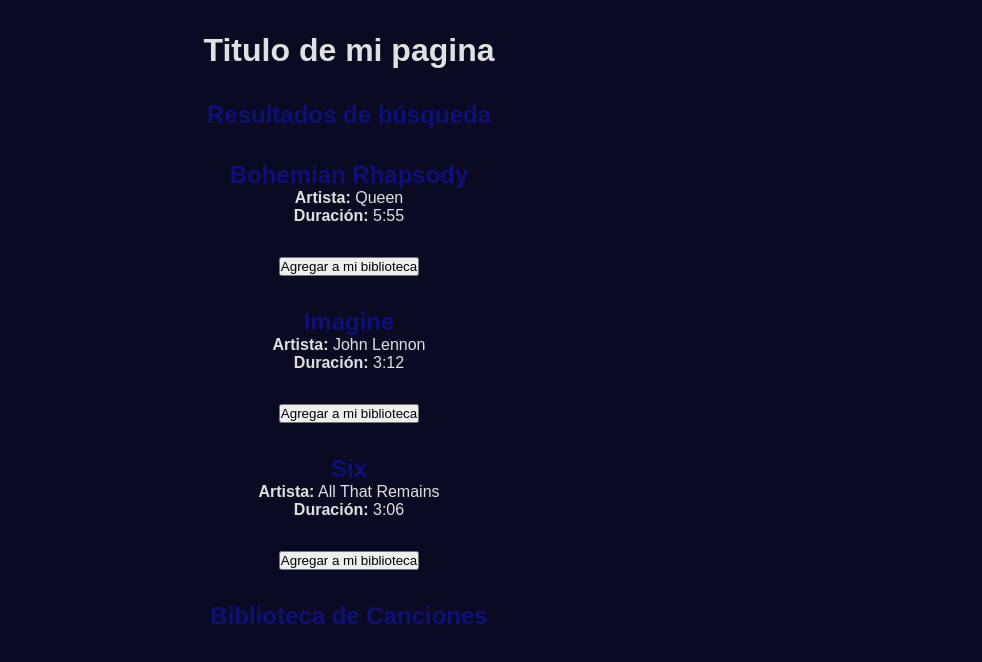
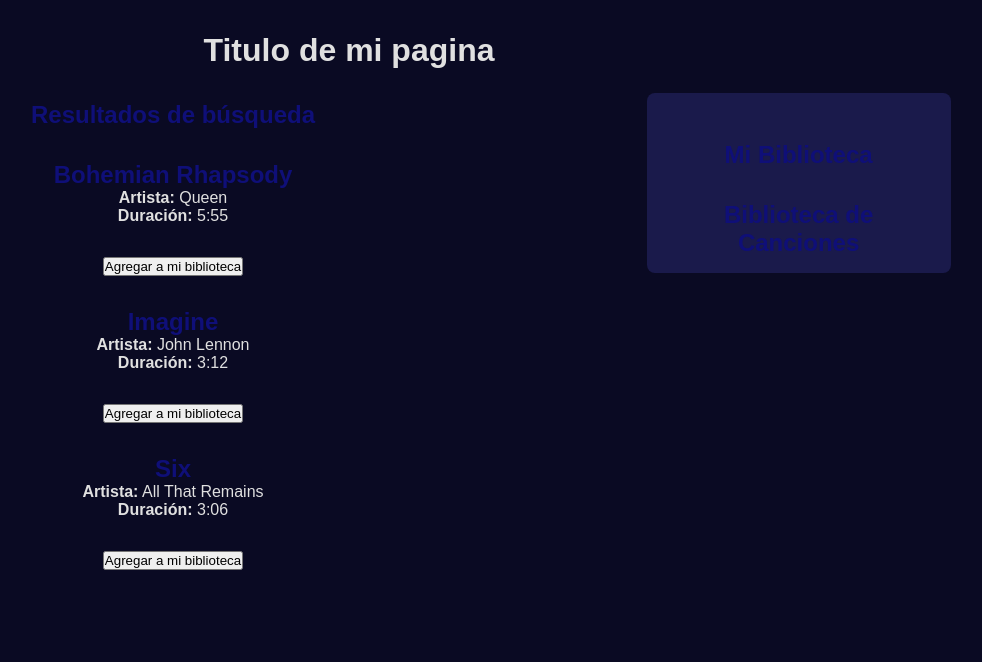
Before and after one commit to ArfaxadRuiz/react-music-app, a React (Create React App) app: page / in a window 1280 px wide. Shown: the top 662 px of the page, without its empty margins (291-1273 px from the left). Built offline with nearby package versions, Linux system fonts and the light colour scheme.

Commit message:
se aplican estilos nuevos a la biblioteca y a las canciones en general

```diff
--- a/src/App.css
+++ b/src/App.css
@@ -1,4 +1,4 @@
-*{
+* {
     margin: 0;
     padding: 0;
     box-sizing: border-box;
@@ -6,15 +6,42 @@
 
 body {
     margin: 0;
-    background-color: #0a0a23; /* Azul muy oscuro */
-    color: rgb(224, 224, 224); /* Letras en blanco */
+    background-color: #0a0a23;
+    color: rgb(224, 224, 224);
     font-family: Arial, sans-serif;
 }
+
 .App {
     text-align: center;
     font-family: Arial, sans-serif;
-    min-height: 100vh; /* Ocupa toda la pantalla */
+    min-height: 100vh;
     padding: 2rem;
+}
+
+.contenido-principal {
+    display: flex;
+    justify-content: center;
+    align-items: flex-start;
+    gap: 2rem;
+}
+
+.main-content {
+    display: flex;
+    flex-direction: column;
+    align-items: center;
+    width: 70%;
+    margin-right: 1rem;
+}
+
+.library {
+    width: 25%;
+    background-color: #1a1a4b;
+    padding: 1rem;
+    border-radius: 8px;
+    height: fit-content;
+    position: sticky;
+    top: 2rem;
+    margin-top: 1.5rem;
 }
 
 h2 {
--- a/src/App.js
+++ b/src/App.js
@@ -38,9 +38,22 @@ function App() {
 
   return (
     <div className="App">
+
       <Header />
-      <SearchResults canciones={resultadosBusqueda} onAgregar={agregarAColeccion} />
-      <Library canciones={biblioteca} />
+
+      <div className="contenido-principal">
+
+        <div className="main-content">
+          <SearchResults canciones={resultadosBusqueda} onAgregar={agregarAColeccion} />
+        </div>
+
+        <div className="library">
+          <h2>Mi Biblioteca</h2>
+          <Library canciones={biblioteca} />
+        </div>
+
+      </div>
+
     </div>
   );
 }
```
